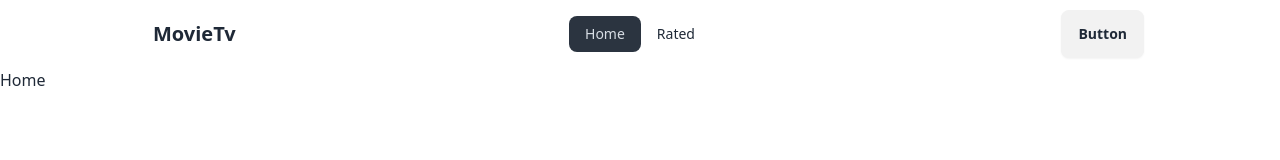
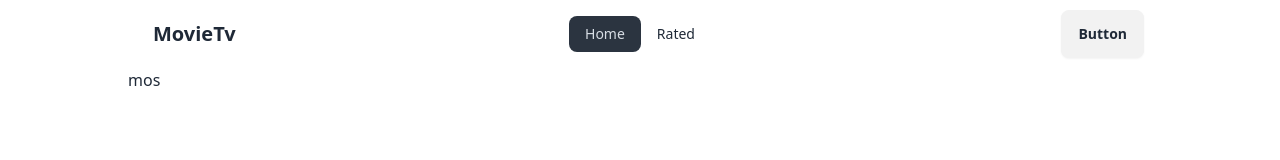
Before and after one commit to hemel17/movieRatingApp, a React (Vite) app: page / in a window 1280 px wide. Shown: the top 160 px of the page. Built offline with nearby package versions, Linux system fonts and the light colour scheme.

Commit message:
all routes added

```diff
--- a/src/pages/Home/Home.jsx
+++ /dev/null
@@ -1,6 +0,0 @@
-const Home = () => {
-  return (
-    <div>Home</div>
-  )
-}
-export default Home
--- /dev/null
+++ b/src/pages/Home/Home/Home.jsx
@@ -0,0 +1,10 @@
+import { Link } from "react-router-dom";
+
+const Home = () => {
+  return (
+    <div className="mx-auto md:w-4/5">
+    <Link to='/movies'>mos</Link>
+    </div>
+  );
+};
+export default Home;
--- /dev/null
+++ b/src/pages/Home/Movie/Movie.jsx
@@ -0,0 +1,6 @@
+const Movie = () => {
+  return (
+    <div>Movie</div>
+  )
+}
+export default Movie
--- /dev/null
+++ b/src/pages/Home/Movies/Movies.jsx
@@ -0,0 +1,6 @@
+const Movies = () => {
+  return (
+    <div>Movies are good</div>
+  )
+}
+export default Movies
--- /dev/null
+++ b/src/pages/Home/SingleTvSeries/SingleTvSeries.jsx
@@ -0,0 +1,6 @@
+const SingleTvSeries = () => {
+  return (
+    <div>SingleTvSeries</div>
+  )
+}
+export default SingleTvSeries
--- /dev/null
+++ b/src/pages/Home/TvSeries/TvSeries.jsx
@@ -0,0 +1,6 @@
+const TvSeries = () => {
+  return (
+    <div>TvSeries</div>
+  )
+}
+export default TvSeries
--- /dev/null
+++ b/src/pages/Rated/RatedMovies/RatedMovies.jsx
@@ -0,0 +1,6 @@
+const RatedMovies = () => {
+  return (
+    <div>RatedMovies</div>
+  )
+}
+export default RatedMovies
--- /dev/null
+++ b/src/pages/Rated/RatedTvSeries/RatedTvSeries.jsx
@@ -0,0 +1,6 @@
+const RatedTvSeries = () => {
+  return (
+    <div>RatedTvSeries</div>
+  )
+}
+export default RatedTvSeries
```
Also changed, not shown: src/routes/router.jsx (+38 -8 lines), src/pages/Rated/Rated/Rated.jsx (renamed from src/pages/Rated/Rated.jsx).
